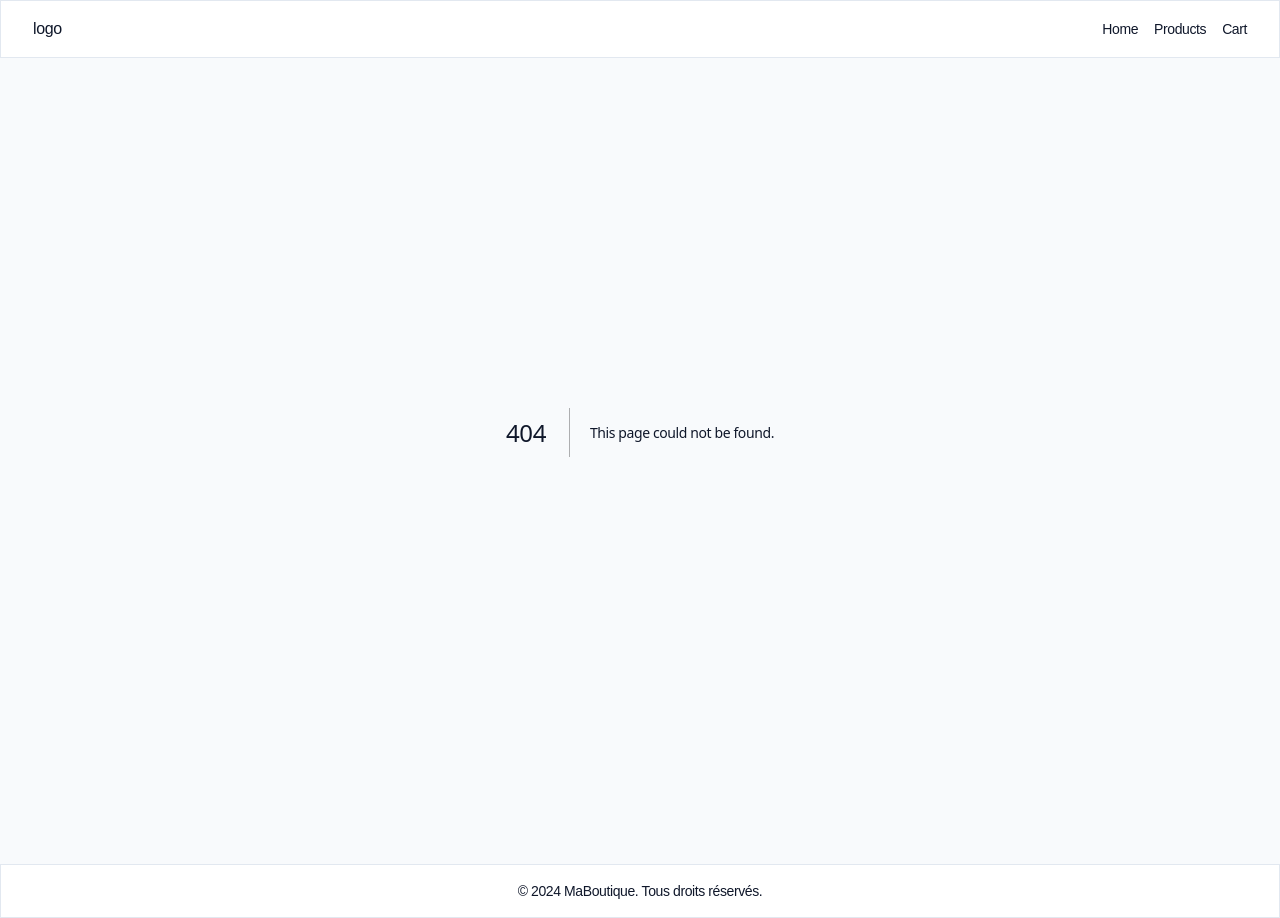
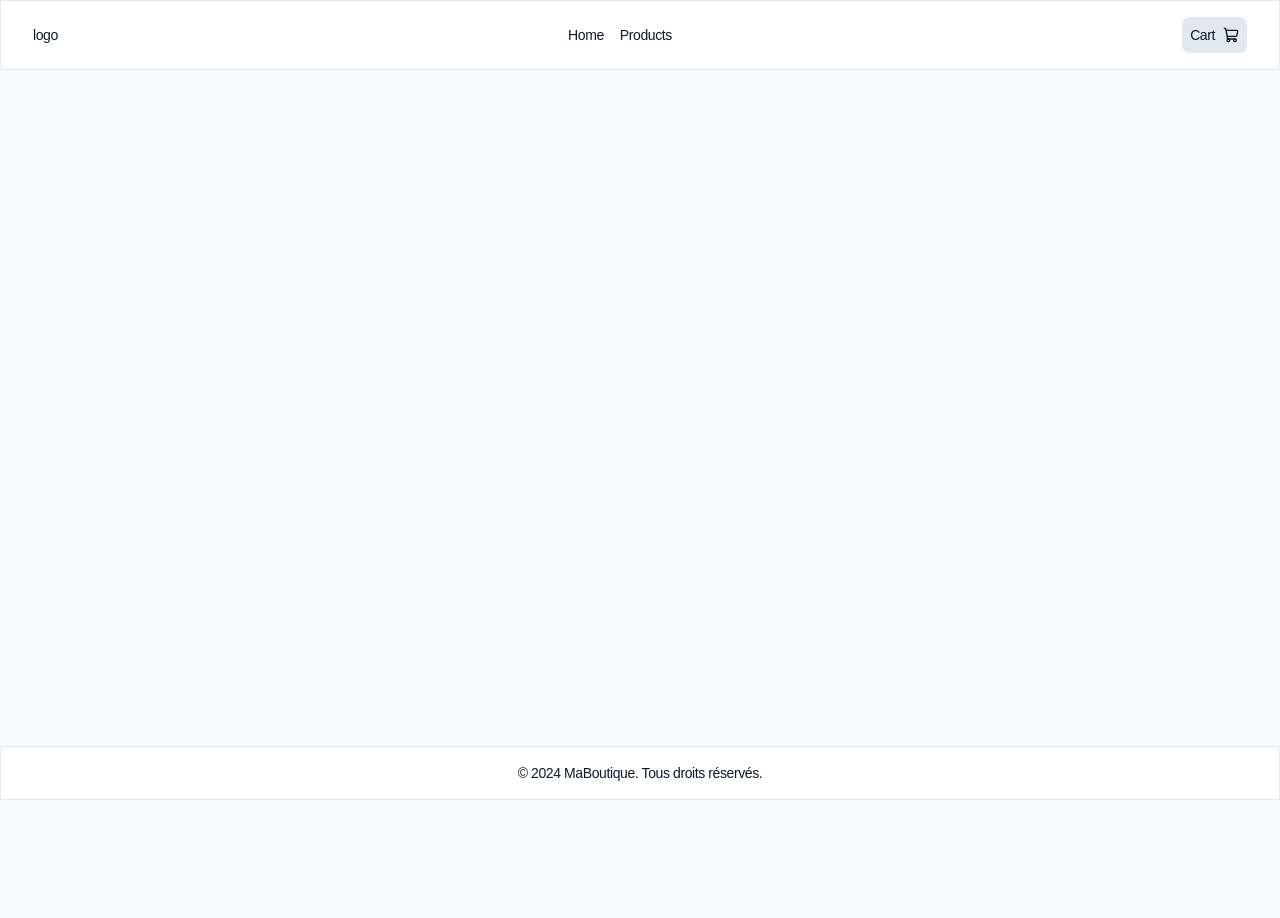
Before and after one commit to ussama-alione-dev/mini-shop, a Next.js app: page /cart in a window 1280 px wide. Before the commit this address had no page. After the commit the page ends 800 px from the top, so only its background shows below. Built offline with nearby package versions, Linux system fonts and the light colour scheme; a web font is replaced by a local one.

Commit message:
Add Header component with navigation links and cart integration

```diff
--- /dev/null
+++ b/app/cart/page.tsx
@@ -0,0 +1,9 @@
+import React from "react";
+
+const page = () => {
+    return (
+        <section className="max-w-7xl mx-auto p-4 flex flex-col gap-4"></section>
+    );
+};
+
+export default page;
--- /dev/null
+++ b/app/products/[slug]/page.tsx
@@ -0,0 +1,54 @@
+import { products } from "@/data/products";
+import React from "react";
+import { Product } from "@/types/Product";
+import { notFound } from "next/navigation";
+import Image from "next/image";
+import Link from "next/link";
+
+type Props = {
+    params: Promise<{ slug: string }>;
+};
+const page = async ({ params }: Props) => {
+    const { slug } = await params;
+    const product = products.find((p: Product) => p.slug === slug);
+
+    if (!product) {
+        return notFound();
+    }
+
+    return (
+        <section className="mt-16">
+            <Link className="hover:text-primary " href="/products">
+                &larr; Back to products
+            </Link>
+            <div className="mx-auto mt-8 p-8 bg-card flex  rounded-lg">
+                <div className="relative w-1/3 bg-background   mb-4">
+                    <Image
+                        src={product.image}
+                        alt={product.name}
+                        fill
+                        className="object-contain"
+                    />
+                </div>
+                <div className="flex  flex-col gap-2 ml-4">
+                    <h1 className="text-2xl font-bold mb-4">{product.name}</h1>
+                    <p className="text-foreground">{product.category}</p>
+                    <p className="text-foreground/60 mb-4">
+                        {product.description}
+                    </p>
+                    <p className="text-xl font-semibold">
+                        ${product.price.toFixed(2)}
+                    </p>
+
+                    <div>
+                        <button className="bg-primary cursor-pointer transition-colors duration-300 text-primary-foreground hover:bg-primary/80 py-2 px-4 rounded-md">
+                            Add to Cart
+                        </button>
+                    </div>
+                </div>
+            </div>
+        </section>
+    );
+};
+
+export default page;
--- a/components/Header.tsx
+++ b/components/Header.tsx
@@ -1,15 +1,23 @@
+import { ShoppingCart } from "lucide-react";
 import Link from "next/link";
 import React from "react";
 
 const Header = () => {
     return (
-        <header className="bg-card fixed top-0 right-0 left-0 z-50 border border-border  w-full text-foreground py-4 flex items-center justify-between px-8">
-            <p>logo</p>
-
-            <nav className="flex gap-4 text-sm">
-                <Link href="/">Home</Link>
-                <Link href="/products">Products</Link>
-                <Link href="/cart">Cart</Link>
+        <header className="bg-card fixed  top-0 right-0 left-0 z-50 border border-border  w-full text-foreground py-4 flex items-center justify-between px-8">
+            <nav className="flex w-full gap-4 items-center justify-between text-sm">
+                <p>logo</p>
+                <div className="flex gap-4">
+                    <Link href="/">Home</Link>
+                    <Link href="/products">Products</Link>
+                </div>
+                <Link
+                    href="/cart"
+                    className="flex bg-secondary p-2 rounded-lg hover:bg-muted duration-300 transition-colors items-center gap-2"
+                >
+                    Cart
+                    <ShoppingCart size={16} />
+                </Link>
             </nav>
         </header>
     );
```
